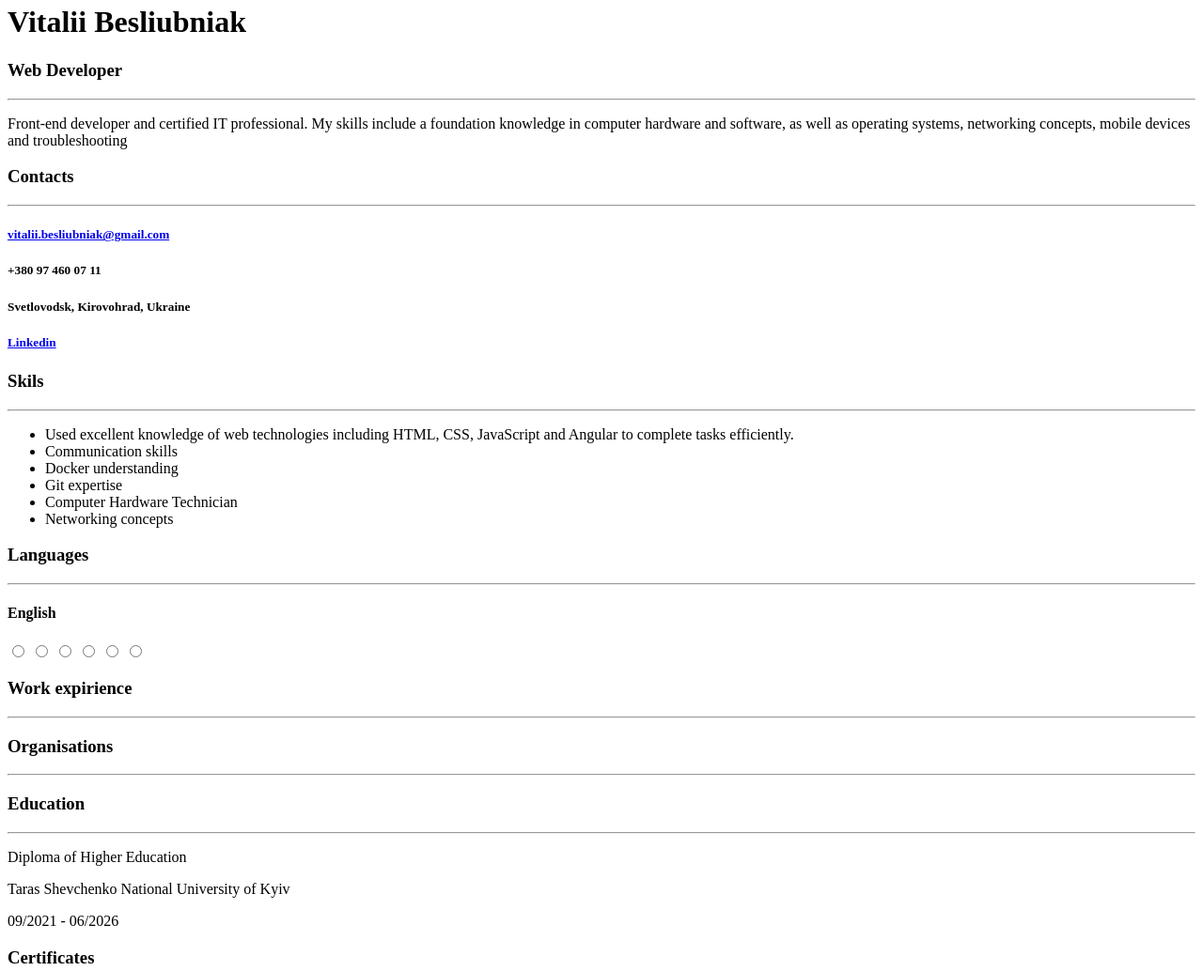
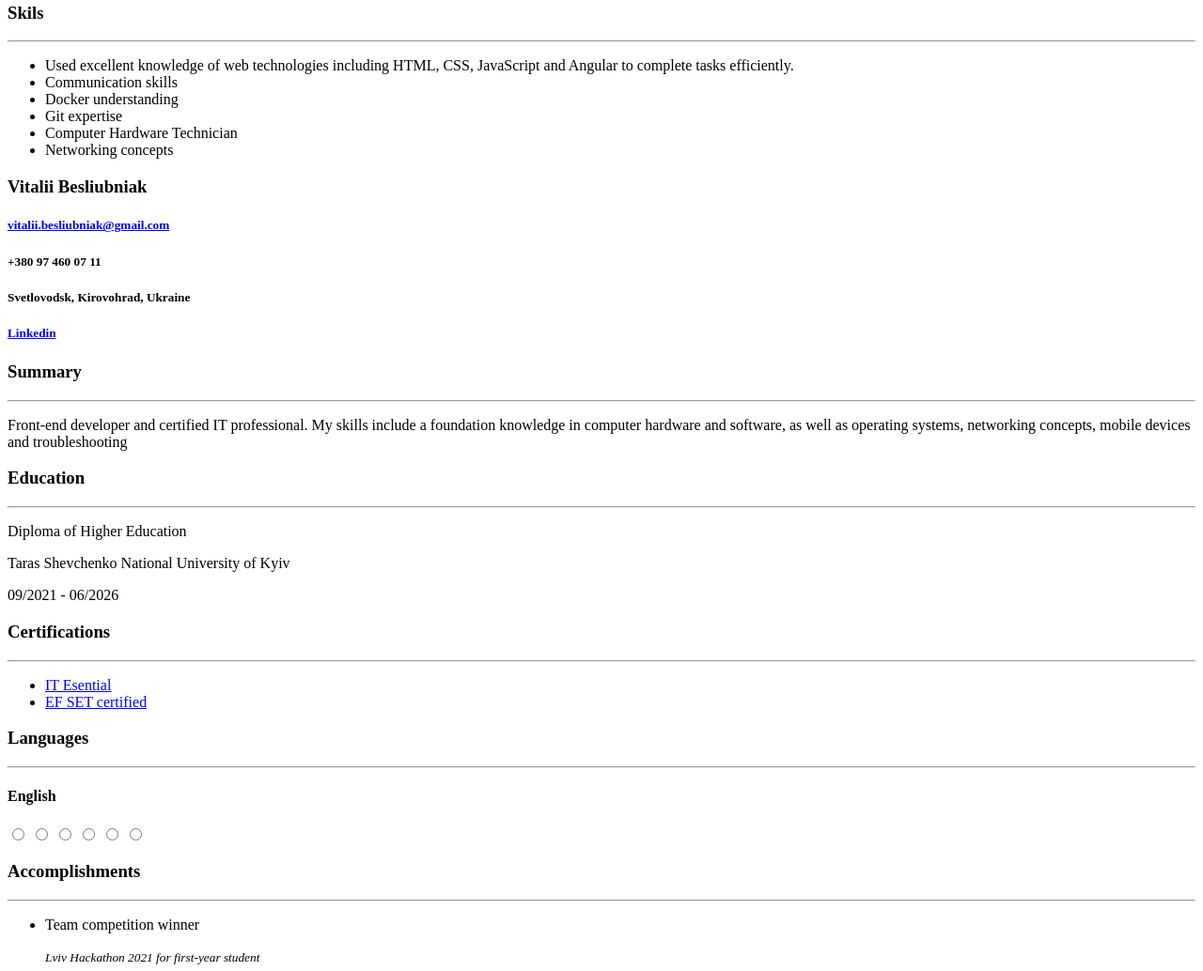
Before and after one commit to Vetal0205/WebDev_2022_MIT21, a plain HTML site: page lab1/index.html in a window 1280 px wide. Shown: the part 228-1262 px from the top of the page at 94% size. Drawn offline with Linux system fonts and the light colour scheme.

Commit message:
Changed template

```diff
--- a/lab1/index.html
+++ b/lab1/index.html
@@ -10,30 +10,14 @@
 
 <body>
     <header>
+
+
+    </header>
+    <aside>
+        <!-- left colum -->
         <div>
             <img src="./img/photo_2022-04-01_15-11-49.jpg" alt="My photo">
         </div>
-        <div>
-            <h1>Vitalii Besliubniak</h1>
-            <h3>Web Developer</h3>
-            <hr>
-            <p>Front-end developer and certified IT professional. My skills include a foundation knowledge in computer
-                hardware and software, as well as operating systems, networking concepts, mobile devices and
-                troubleshooting
-            </p>
-        </div>
-    </header>
-    <aside>
-        <!-- left colum -->
-        <section>
-            <h3>Contacts</h3>
-            <hr>
-            <h5><a href="mailto:vitalii.besliubniak@gmail.com">vitalii.besliubniak@gmail.com</a></h5>
-            <h5>+380 97 460 07 11</h5>
-            <h5>Svetlovodsk, Kirovohrad, Ukraine</h5>
-            <h5><a href="https://www.linkedin.com/in/vitalii-besliubniak-ab4709236/" target="_blank">Linkedin</a></h5>
-        </section>
-        <section>
         <!-- skils -->
         <h3>Skils</h3>
         <hr>
@@ -47,72 +31,32 @@
             <li>Computer Hardware Technician</li>
             <li>Networking concepts</li>
         </ul>
-        </section>
-        <section>
-            <!-- languages   -->
-            <h3>Languages</h3>
-            <hr>
-            <div>
-                <h4>English</h4>
-                <div>
-                    <form>
-                        <input type="radio", id="eng_1", name="English Level", value="A2">
-                        <input type="radio", id="eng_2", name="English Level", value="A1">
-                        <input type="radio", id="eng_3", name="English Level", value="B2">
-                        <input type="radio", id="eng_4", name="English Level", value="B1">
-                        <input type="radio", id="eng_5", name="English Level", value="C1">
-                        <input type="radio", id="eng_6", name="English Level", value="C2">
-                    </form>
-                </div>
-            </div>
-        </section>
+
+
+
     </aside>
     <div>
         <!-- right colum -->
         <section>
-            <!-- expirience -->
+            <section>
+                <h1>Vitalii Besliubniak</h1>
+                <h5><a href="mailto:vitalii.besliubniak@gmail.com">vitalii.besliubniak@gmail.com</a></h5>
+                <h5>+380 97 460 07 11</h5>
+                <h5>Svetlovodsk, Kirovohrad, Ukraine</h5>
+                <h5><a href="https://www.linkedin.com/in/vitalii-besliubniak-ab4709236/" target="_blank">Linkedin</a>
+                </h5>
+            </section>
+            <!-- Summary -->
+            <section>
                 <div>
-                <h3>Work expirience</h3>
+                    <h3>Summary</h3>
                     <hr>
+                    <p>Front-end developer and certified IT professional. My skills include a foundation knowledge in
+                        computer
+                        hardware and software, as well as operating systems, networking concepts, mobile devices and
+                        troubleshooting
+                    </p>
                 </div>
-            <!-- <div>
-                <p>Position</p>
-                <p>Organisation</p>
-                <p>Time</p>
-                <p>Place</p>
-                <ul>
-                    <li>Expirience</li>
-                    <li>Expirience</li>
-                    <li>Expirience</li>
-                    <li>Expirience</li>
-                </ul>
-            </div>
-            <div>
-                <p>Position2</p>
-                <p>Organisation</p>
-                <p>Time</p>
-                <p>Place</p>
-                <ul>
-                    <li>Expirience</li>
-                    <li>Expirience</li>
-                    <li>Expirience</li>
-                    <li>Expirience</li>
-                </ul>
-            </div>
-        </section> -->
-            <section>
-                <!-- Organisation -->
-                <div>
-                    <h3>Organisations</h3>
-                    <hr>
-                </div>
-                <!-- <div>
-                <ul>
-                    <li>Organisation</li>
-                    <li>Organisation</li>
-                    <li>Organisation</li>
-                </ul>
-            </div> -->
             </section>
             <section>
                 <!-- Education -->
@@ -129,7 +73,7 @@
             <section>
                 <!-- Certificates -->
                 <div>
-                    <h3>Certificates</h3>
+                    <h3>Certifications</h3>
                     <hr>
                 </div>
                 <div>
@@ -142,6 +86,24 @@
                 </div>
             </section>
             <section>
+                <!-- languages   -->
+                <h3>Languages</h3>
+                <hr>
+                <div>
+                    <h4>English</h4>
+                    <div>
+                        <form>
+                            <input type="radio" , id="eng_1" , name="English Level" , value="A2">
+                            <input type="radio" , id="eng_2" , name="English Level" , value="A1">
+                            <input type="radio" , id="eng_3" , name="English Level" , value="B2">
+                            <input type="radio" , id="eng_4" , name="English Level" , value="B1">
+                            <input type="radio" , id="eng_5" , name="English Level" , value="C1">
+                            <input type="radio" , id="eng_6" , name="English Level" , value="C2">
+                        </form>
+                    </div>
+                </div>
+            </section>
+            <section>
                 <!-- Honours and awards -->
                 <div>
                     <h3>Accomplishments</h3>
@@ -149,11 +111,14 @@
                 </div>
                 <div>
                     <ul>
-                        <li><p> Team competition winner</p>
-                        <p><small><i>Lviv Hackathon 2021 for first-year student</i></small></p> </li>
+                        <li>
+                            <p> Team competition winner</p>
+                            <p><small><i>Lviv Hackathon 2021 for first-year student</i></small></p>
+                        </li>
                     </ul>
                 </div>
             </section>
+
     </div>
     <footer>
         <div>
```
Also changed, not shown: lab1/template.html (+1 -1 lines), lab1/img/My CV.png (added). Lines whose indentation alone changed are shown as unchanged.
